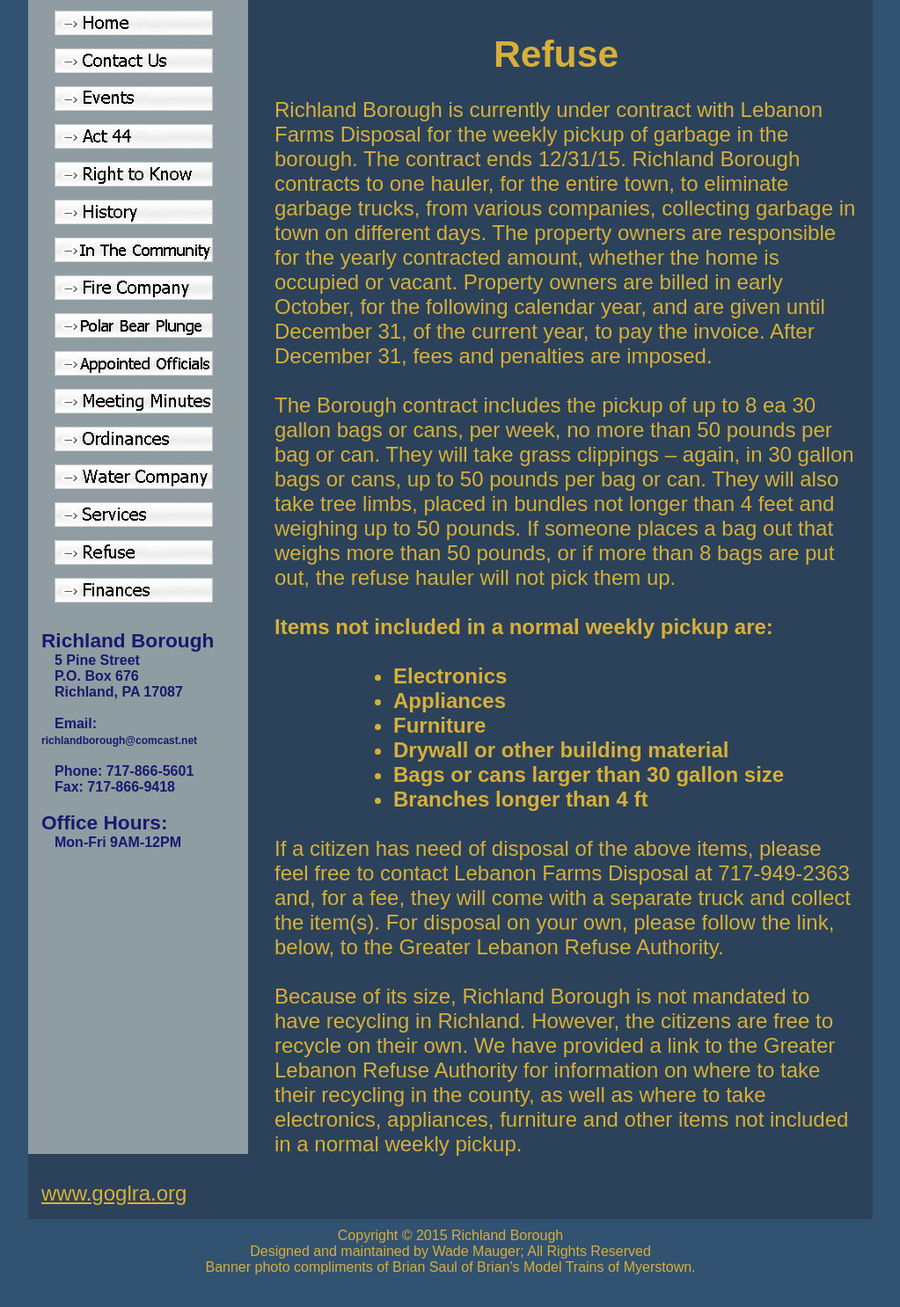
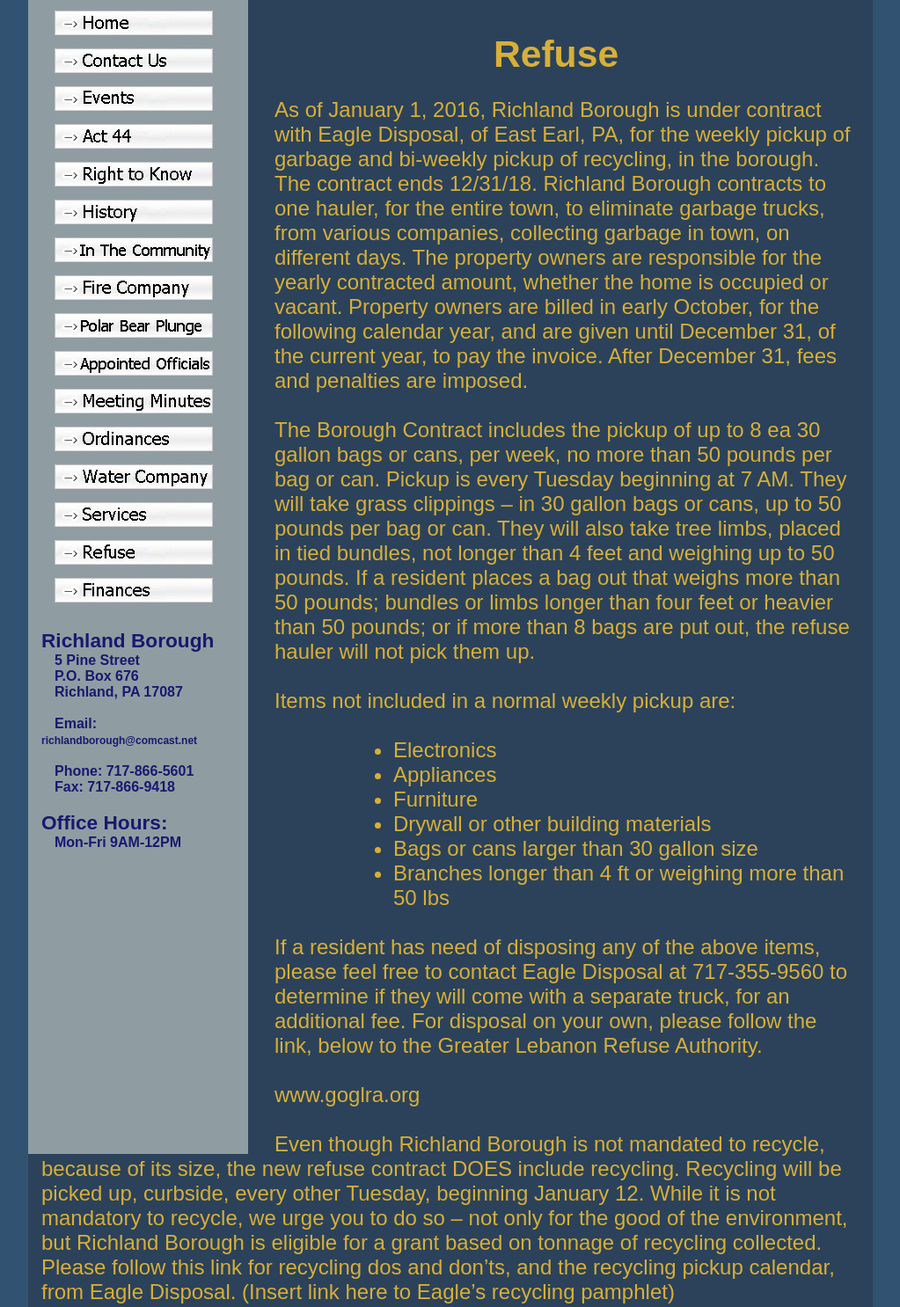
Before and after one commit to wadeanthony0100/Richland-Borough-dot-org, a plain HTML site: page refuse.html in a window 1280 px wide. Shown: the part 203-1689 px from the top of the page at 88% size, without its empty margins (128-1151 px from the left). Before the commit the page ends 1663 px from the top, so only its background shows below. Drawn offline with Linux system fonts and the light colour scheme; a script that the page names is missing.

Commit message:
Update refuse page

```diff
--- a/refuse.html
+++ b/refuse.html
@@ -105,44 +105,43 @@
         </script>
     </div><!--close id nav-->    <div id="refuse_content">
         <h1>Refuse</h1>
+
 				<p>
-            Richland Borough is currently under contract with Lebanon Farms Disposal for the weekly pickup of garbage
-            in the borough.  The contract ends 12/31/15.  Richland Borough contracts to one hauler, for the entire
-            town, to eliminate garbage trucks, from various companies, collecting garbage in town on different days.
-            The property owners are responsible for the yearly contracted amount, whether the home is occupied or vacant.
-            Property owners are billed in early October, for the following calendar year, and are given until December 31,
-            of the current year, to pay the invoice. After December 31, fees and penalties are imposed.
-        </p><br>
+					As of January 1, 2016, Richland Borough is under contract with Eagle Disposal, of East Earl, PA, for the weekly pickup of garbage and bi-weekly pickup of recycling, in the borough.  The contract ends 12/31/18.  Richland Borough contracts to one hauler, for the entire town, to eliminate garbage trucks, from various companies, collecting garbage in town, on different days.  The property owners are responsible for the yearly contracted amount, whether the home is occupied or vacant.  Property owners are billed in early October, for the following calendar year, and are given until December 31, of the current year, to pay the invoice.  After December 31, fees and penalties are imposed.
+				</p>
+        <br />
 				<p>
-            The Borough contract includes the pickup of up to 8 ea 30 gallon bags or cans, per week, no more than 50 pounds
-            per bag or can.  They will take grass clippings – again, in 30 gallon bags or cans, up to 50 pounds per bag
-            or can.  They will also take tree limbs, placed in bundles not longer than 4 feet and weighing up to 50 pounds.
-            If someone places a bag out that weighs more than 50 pounds, or if more than 8 bags are put out, the refuse
-            hauler will not pick them up.
-        </p><br>
-        <b>
-            Items not included in a normal weekly pickup are:<br><br>
+					The Borough Contract includes the pickup of up to 8 ea 30 gallon bags or cans, per week, no more than 50 pounds per bag or can.  Pickup is every Tuesday beginning at 7 AM. They will take grass clippings – in 30 gallon bags or cans, up to 50 pounds per bag or can.  They will also take tree limbs, placed in tied bundles, not longer than 4 feet and weighing up to 50 pounds.  If a resident places a bag out that weighs more than 50 pounds; bundles or limbs longer than four feet or heavier than 50 pounds; or if more than 8 bags are put out, the refuse hauler will not pick them up.
+				</p>
+
+        <br />
+				<p>
+					Items not included in a normal weekly pickup are:
+				</p>
+
+        <br />
 				<ul>
 				  <li>Electronics</li>
 					<li>Appliances</li>
 					<li>Furniture</li>
-                <li>Drywall or other building material</li>
+					<li>Drywall or other building materials</li>
 					<li>Bags or cans larger than 30 gallon size</li>
-                <li>Branches longer than 4 ft</li>
+					<li>Branches longer than 4 ft or weighing more than 50 lbs</li>
 				</ul>
-        </b><br>
+
+        <br />
 				<p>
-        If a citizen has need of disposal of the above items, please feel free to contact Lebanon Farms Disposal at
-        717-949-2363 and, for a fee, they will come with a separate truck and collect the item(s).  For disposal on
-        your own, please follow the link, below, to the Greater Lebanon Refuse Authority.
-        </p><br>
+					If a resident has need of disposing any of the above items, please feel free to contact Eagle Disposal at 717-355-9560 to determine if they will come with a separate truck, for an additional fee.  For disposal on your own, please follow the link, below to the Greater Lebanon Refuse Authority.
+				</p>
+
+        <br />
+				<p>www.goglra.org</p>
+        <br />
+
 				<p>
-        Because of its size, Richland Borough is not mandated to have recycling in Richland.  However, the citizens
-        are free to recycle on their own.  We have provided a link to the Greater Lebanon Refuse Authority for
-        information on where to take their recycling in the county, as well as where to take electronics, appliances,
-        furniture and other items not included in a normal weekly pickup.
-        </p><br>
-        <a href="http://www.goglra.org/" target="_blank">www.goglra.org</a>
+					Even though Richland Borough is not mandated to recycle, because of its size, the new refuse contract DOES include recycling.  Recycling will be picked up, curbside, every other Tuesday, beginning January 12.  While it is not mandatory to recycle, we urge you to do so – not only for the good of the environment, but Richland Borough is eligible for a grant based on tonnage of recycling collected. Please follow this link for recycling dos and don’ts, and the recycling pickup calendar, from Eagle Disposal. (Insert link here to Eagle’s recycling pamphlet)
+				</p>
+
     </div>
 </div><!--close id content-->
 
```
Lines whose indentation alone changed are shown as unchanged.
